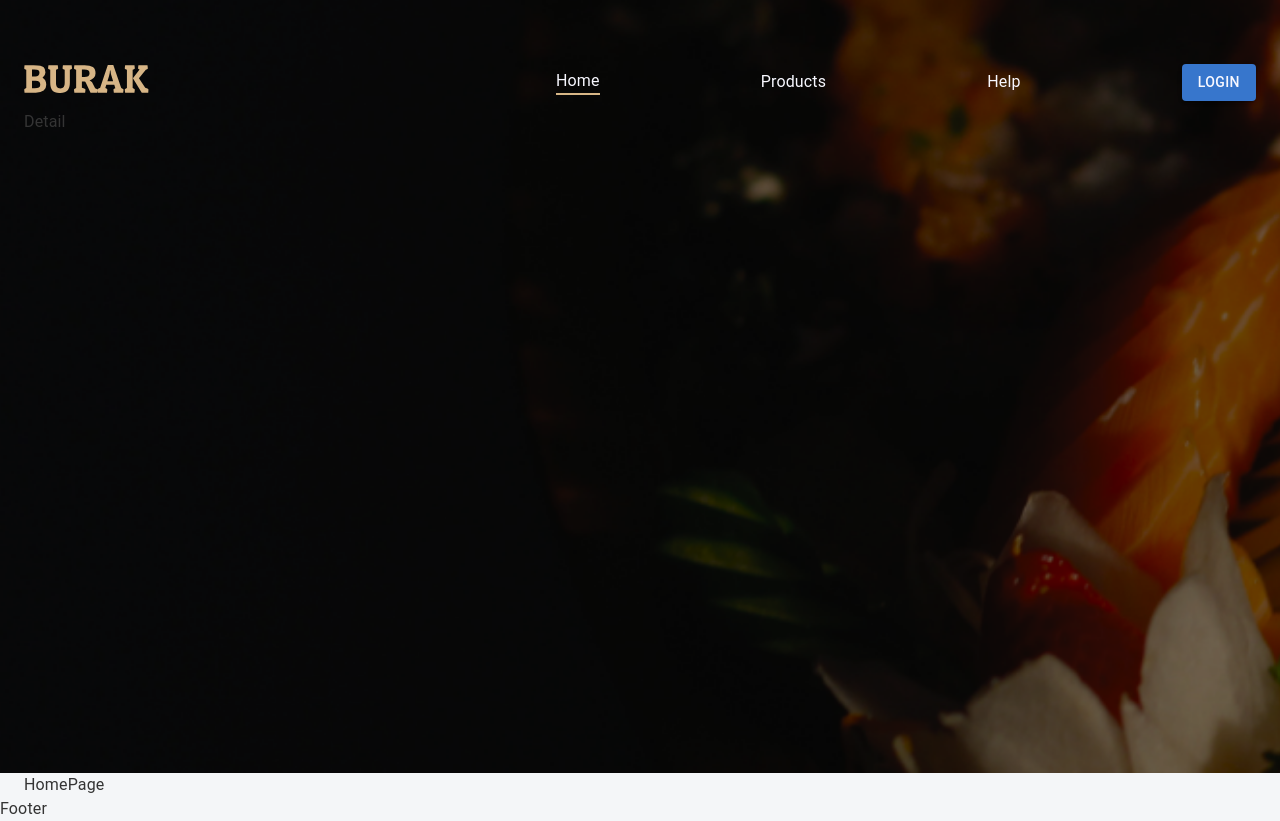
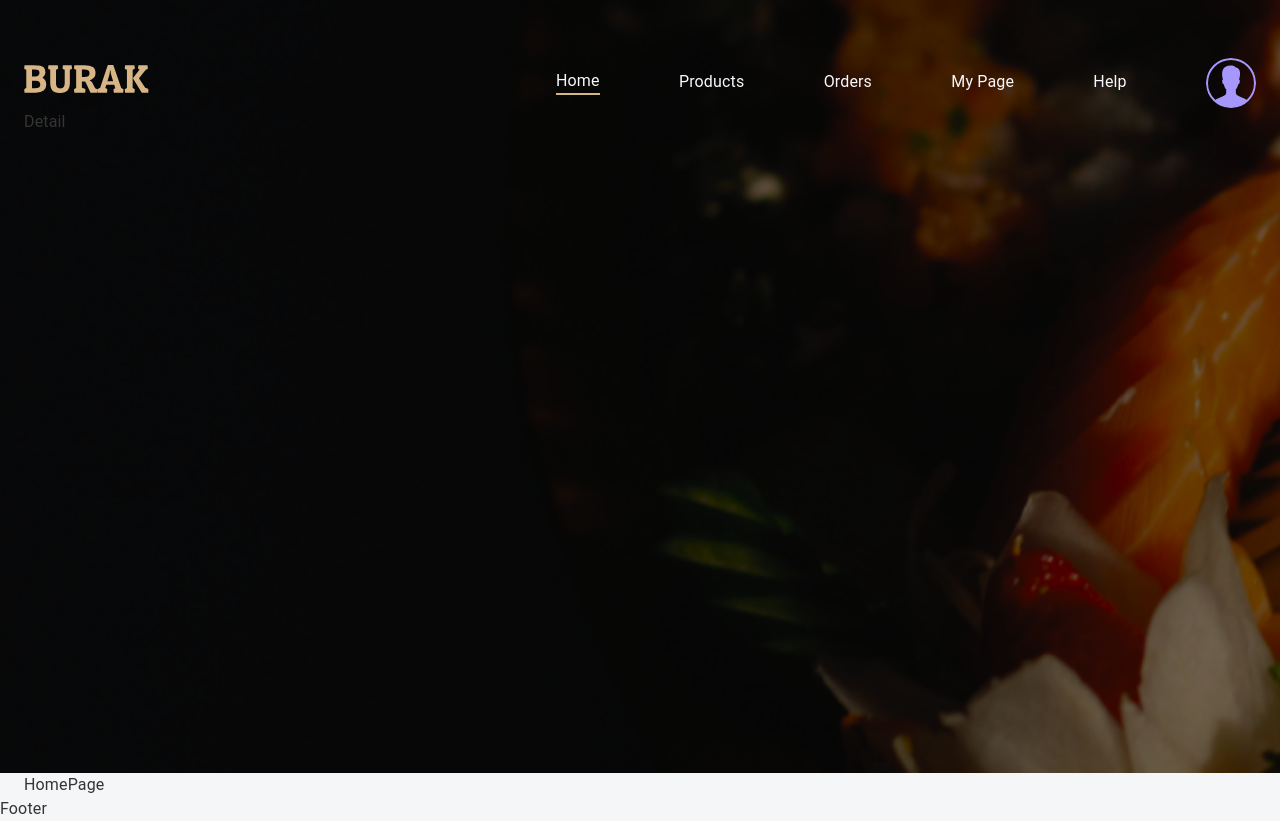
Before and after one commit to Nazirjon0125/pet-shop-react, a React (Create React App) app: page / in a window 1280 px wide. Built offline with nearby package versions, Linux system fonts and the light colour scheme.

Commit message:
fix: homeNavbar menu part rafactoring

```diff
--- a/src/app/components/header/HomeNavbar.tsx
+++ b/src/app/components/header/HomeNavbar.tsx
@@ -2,30 +2,17 @@ import { Box, Button, Container, Stack } from "@mui/material";
 import { NavLink } from "react-router-dom";
 
 export function HomeNavbar() {
-  const authMember = null;
+  const authMember = true;
   return (
     <div className="home-navbar">
-      <Container sx={{ mt: "55px", height: "642px" }}>
-        <Stack
-          sx={{ height: "55px" }}
-          flexDirection={"row"}
-          justifyContent={"space-between"}
-          alignItems={"center"}
-        >
+      <Container className="navbar-container">
+        <Stack className="menu">
           <Box>
             <NavLink to="/">
-              <img
-                style={{ width: "125px", height: "30px" }}
-                src="/icons/burak.svg"
-              />
+              <img className="brand-logo" src="/icons/burak.svg" />
             </NavLink>
           </Box>
-          <Stack
-            flexDirection={"row"}
-            justifyContent={"space-between"}
-            minWidth={"700px"}
-            alignItems={"center"}
-          >
+          <Stack className="links">
             <Box className={"hover-line"}>
               <NavLink
                 to="/"
@@ -83,15 +70,16 @@ export function HomeNavbar() {
             {/* BASKET */}
             {!authMember ? (
               <Box>
-                <Button
-                  variant="contained"
-                  style={{ background: "#3776CC", color: "#f8f8ff" }}
-                >
+                <Button variant="contained" className="logo-button">
                   Login
                 </Button>
               </Box>
             ) : (
-              <img />
+              <img
+                className="user-avatar"
+                src={"/icons/default-user.svg"}
+                aria-haspopup={"true"}
+              />
             )}
           </Stack>
         </Stack>
--- a/src/css/navbar.css
+++ b/src/css/navbar.css
@@ -4,6 +4,41 @@
   display: flex;
   background: url("/public/img/banner.webp");
   background-size: cover;
+}
+
+.home-navbar .navbar-container {
+  margin-top: 55px;
+  height: 642px;
+}
+
+.home-navbar .navbar-container .menu {
+  height: 55px;
+  flex-direction: row;
+  justify-content: space-between;
+  align-items: center;
+}
+
+.home-navbar .navbar-container .menu .brand-logo {
+  width: 125px;
+  height: 30px;
+}
+
+.home-navbar .navbar-container .menu .links {
+  min-width: 700px;
+  flex-direction: row;
+  justify-content: space-between;
+  align-items: center;
+}
+
+.home-navbar .navbar-container .menu .links .logo-button {
+  background: #3776cc;
+  color: #f8f8ff;
+}
+
+.home-navbar .navbar-container .menu .user-avatar {
+  width: 50px;
+  height: 50px;
+  border-radius: 24px;
 }
 
 .home-navbar a {
```
